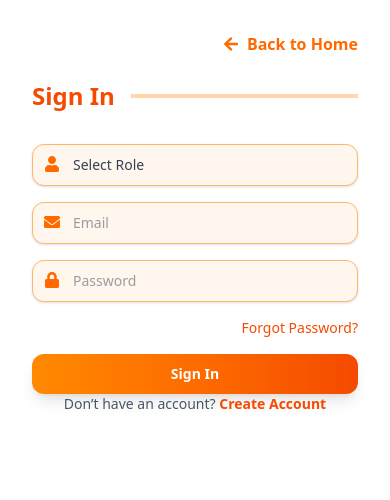
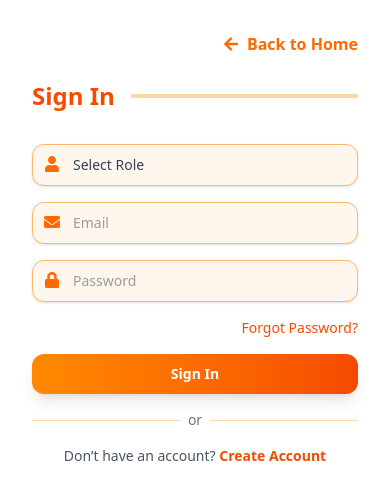
Before and after one commit to Suchitra-Sahoo/Smart-Lost-and-Found-System, a React (Vite) app in the folder Frontend/: page /signin in a window 390 px wide. Shown: the top 500 px of the page. Built offline with nearby package versions, Linux system fonts and the light colour scheme.

Commit message:
fixed responsiveness of signin page

```diff
--- a/Frontend/src/components/signin/SigninForm.jsx
+++ b/Frontend/src/components/signin/SigninForm.jsx
@@ -6,7 +6,6 @@ import RoleDropdown from "./RoleDropdown";
 function SigninForm({ role, open, setOpen, handleSelect }) {
   return (
     <div className="md:w-1/2 w-full flex flex-col md:justify-center bg-white p-8 md:p-12">
-
       {/* Back to Home on top */}
       <div className="flex justify-end mb-6">
         <a
@@ -69,16 +68,21 @@ function SigninForm({ role, open, setOpen, handleSelect }) {
       </form>
 
       {/* Divider */}
-      <div className="my-4 md:my-6 hidden md:flex items-center justify-center">
-        <span className="h-px w-1/4 bg-orange-200"></span>
-        <span className="px-2 md:px-3 text-gray-500 text-sm md:text-base">or</span>
-        <span className="h-px w-1/4 bg-orange-200"></span>
+      <div className="my-4 md:my-6 flex items-center justify-center">
+        <span className="h-px flex-1 bg-orange-200"></span>
+        <span className="px-2 md:px-3 text-gray-500 text-sm md:text-base">
+          or
+        </span>
+        <span className="h-px flex-1 bg-orange-200"></span>
       </div>
 
       {/* Redirect to Signup */}
       <p className="text-center text-gray-600 text-sm md:text-base">
         Don’t have an account?{" "}
-        <a href="/signup" className="text-orange-600 font-semibold hover:underline">
+        <a
+          href="/signup"
+          className="text-orange-600 font-semibold hover:underline"
+        >
           Create Account
         </a>
       </p>
--- a/Frontend/src/components/signin/SigninLeft.jsx
+++ b/Frontend/src/components/signin/SigninLeft.jsx
@@ -5,7 +5,7 @@ function SigninLeft({ images, currentImage }) {
     <div className="hidden md:flex md:w-1/2 flex-col items-center justify-center
         bg-gradient-to-br from-orange-50 via-orange-100 to-orange-200 text-gray-800 p-8 md:p-12 -3xl shadow-xl relative"
     >
-      <div className="w-96 md:w-[28rem] h-96 md:h-[28rem] relative backdrop-blur-md rounded-2xl flex items-center justify-center">
+      <div className="w-80 md:w-96 h-80 md:h-96 relative backdrop-blur-md rounded-2xl flex items-center justify-center">
         {images.map((img, index) => (
           <img
             key={index}
```
